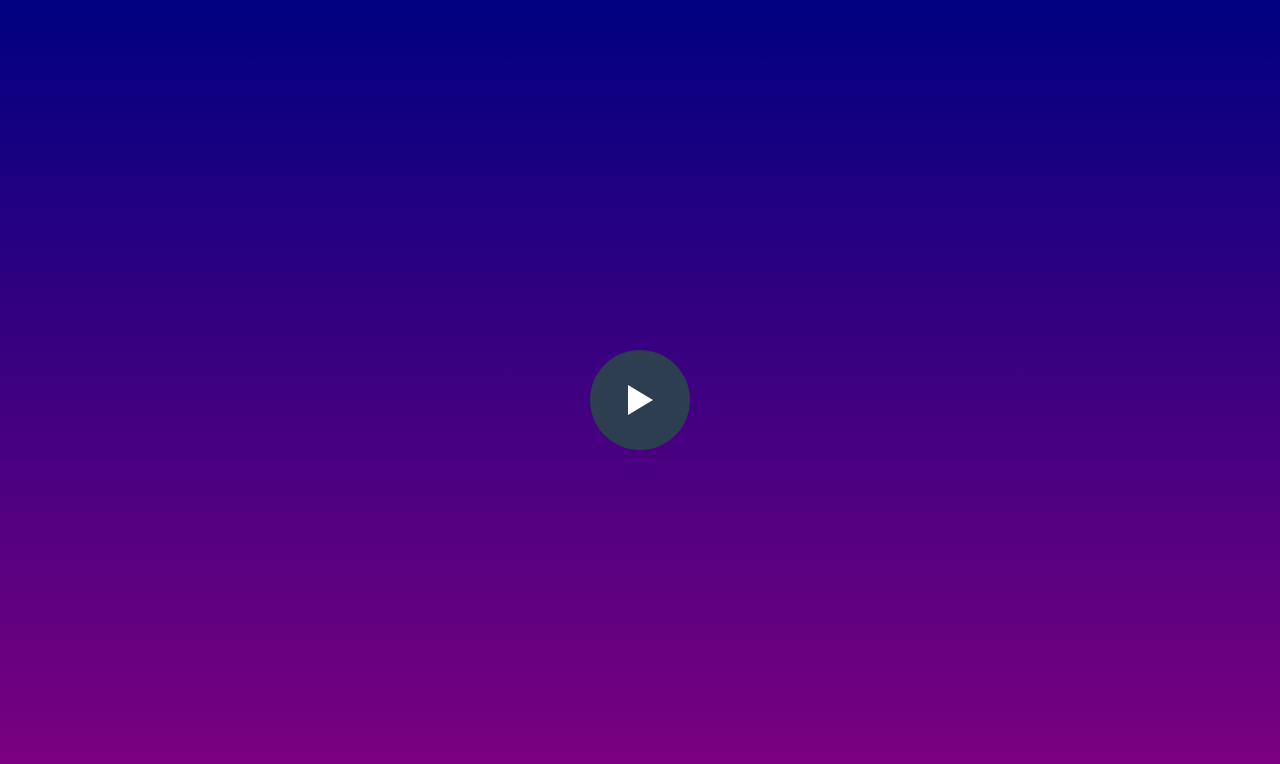
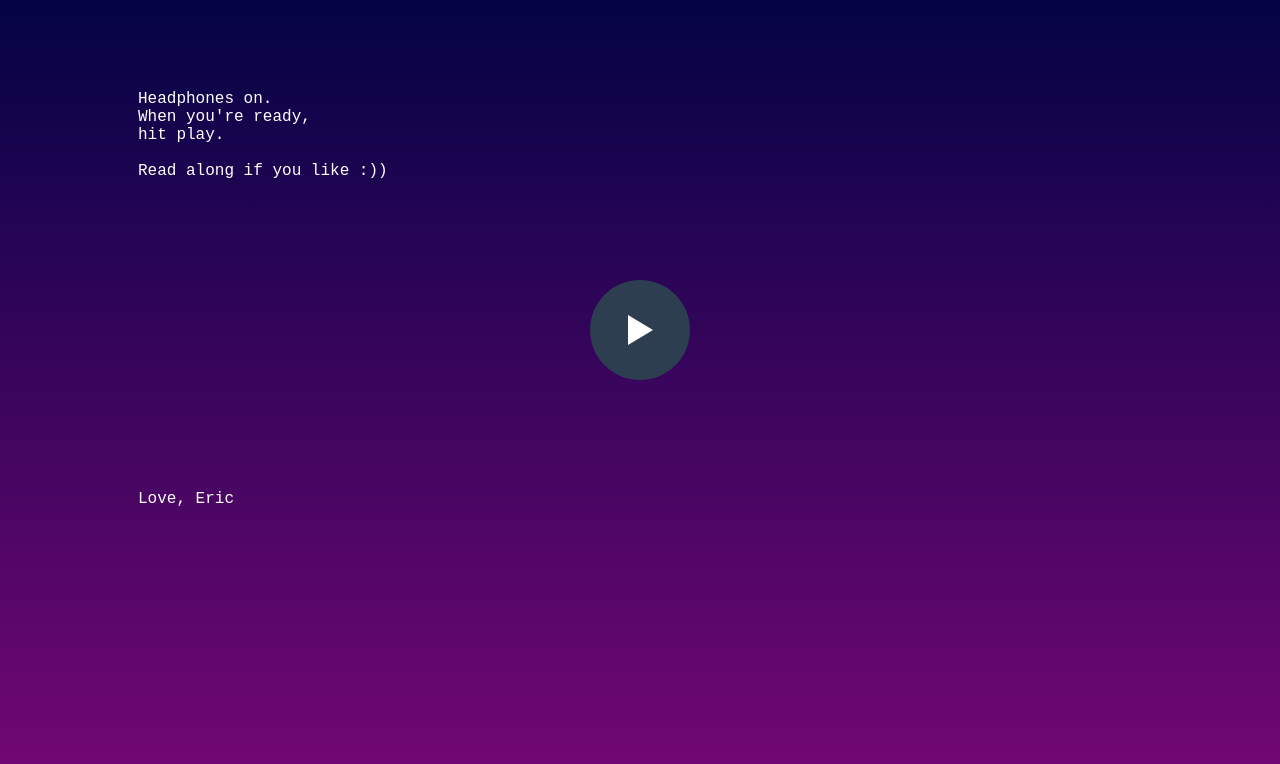
Before and after one commit to ericsallinger/heretoforever, a plain HTML site: page index.html in a window 1280 px wide. Drawn offline with Linux system fonts and the light colour scheme.

Commit message:
styling and text

```diff
--- a/index.html
+++ b/index.html
@@ -9,6 +9,7 @@
 </head>
 
 <body>
+  <div class="text-overlay">Headphones on. <br> When you're ready, <br>hit play. <br><br> Read along if you like :))</div>
   <div class="audio-container">
     <audio id="audio-player" src="Death-Cab-for-Cutie-Here-to-Forever.mp3"></audio>
     <button id="play-button">
@@ -17,6 +18,7 @@
     </button>
   </div>
   <script src="scripts.js"></script>
+  <div class="text-bot">Love, Eric</div>
 </body>
 
 </html>
--- a/styles.css
+++ b/styles.css
@@ -9,17 +9,40 @@ body {
   justify-content: center;
   align-items: center;
   min-height: 100vh;
-  background: linear-gradient(to bottom, navy, purple);
-  font-family: Arial, sans-serif;
+  background: linear-gradient(to bottom, rgb(3, 3, 69),   rgb(118, 7, 118));
+  font-family:'Courier New', Courier, monospace;
+}
+
+.text-overlay {
+  position: absolute;
+  top:10%;
+  left:10%;
+  color: white;
+  padding: 10px;
+  border-radius: 5px;
+  z-index: 1;
+}
+
+.text-bot {
+  position: absolute;
+  top: 60%;
+  left: 10%;
+  color: white;
+  padding: 10px;
+  border-radius: 5px;
+  z-index: 1;
 }
 
 .audio-container {
   width: 80%;
   max-width: 600px;
+  position: absolute;
+  top: 35%;
   display: flex;
   justify-content: center;
   align-items: center;
 }
+
 
 #play-button {
   width: 100px;
@@ -44,7 +67,7 @@ body {
   border-top: 15px solid transparent;
   border-bottom: 15px solid transparent;
   border-left: 25px solid white;
-  display: inline-block;
+  display: block;
 }
 
 .pause-icon {
```
